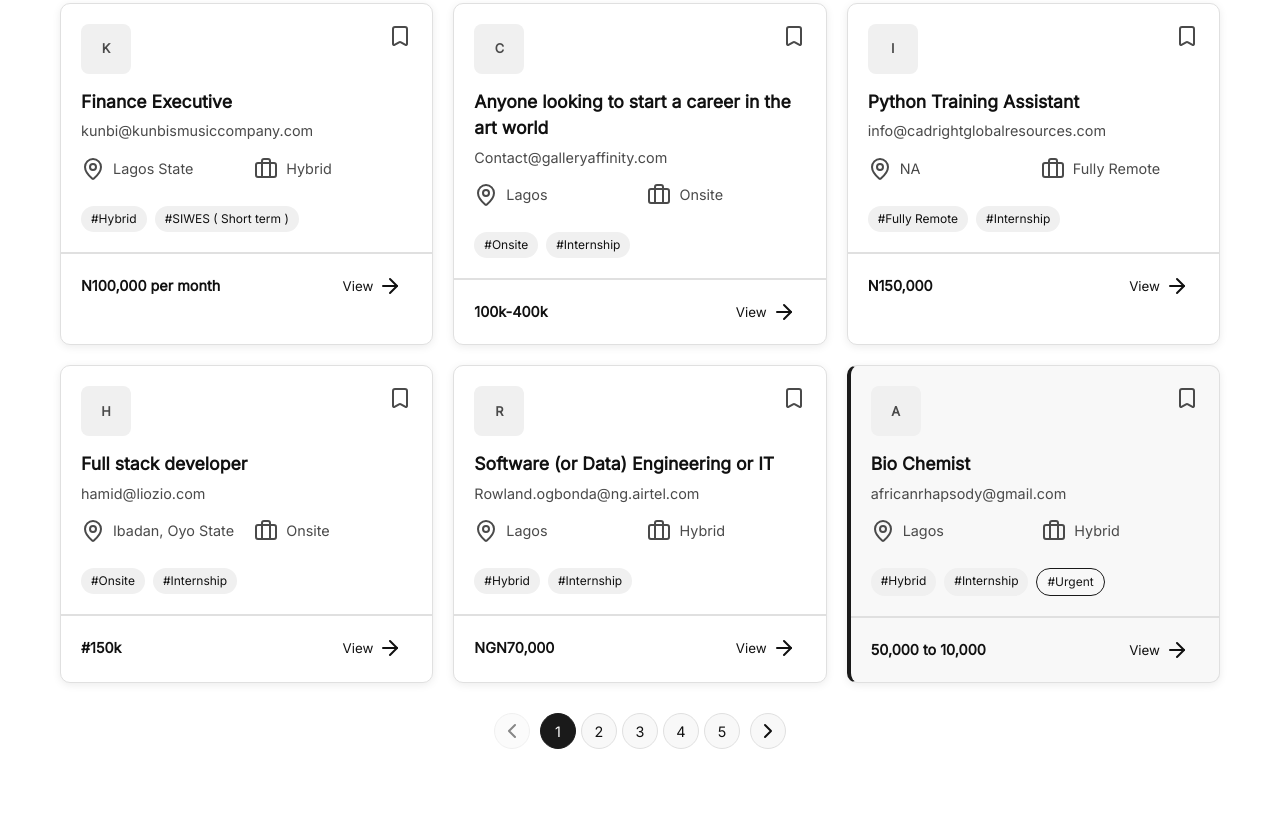
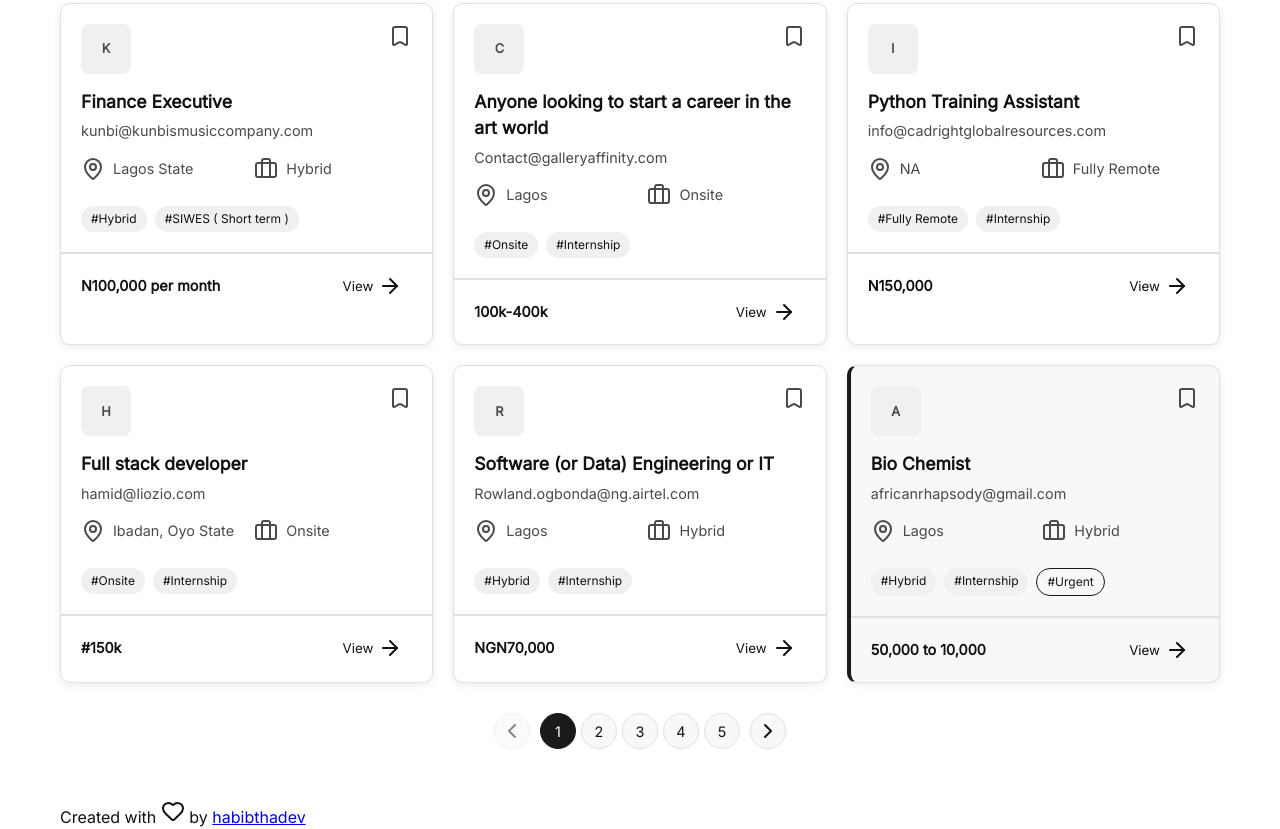
Before and after one commit to habibthadev/hst-interms, a plain HTML site: page index.html in a window 1280 px wide. Shown: the part 625-1454 px from the top of the page. Before the commit the page ends 1424 px from the top, so only its background shows below. Drawn offline with nearby package versions, Linux system fonts and the light colour scheme.

Commit message:
Update index.html

```diff
--- a/index.html
+++ b/index.html
@@ -189,7 +189,16 @@
             </div>
         </div>
     </div>
-
+    <footer class="footer">
+  <div class="container">
+    <p class="footer-text">
+      Created with <i data-lucide="heart" class="heart-icon"></i> by
+      <a href="https://github.com/habibthadev" target="_blank" rel="noopener noreferrer" class="footer-link">
+        habibthadev
+      </a>
+    </p>
+  </div>
+</footer>
     <script src="script.js"></script>
 </body>
 </html>
```
